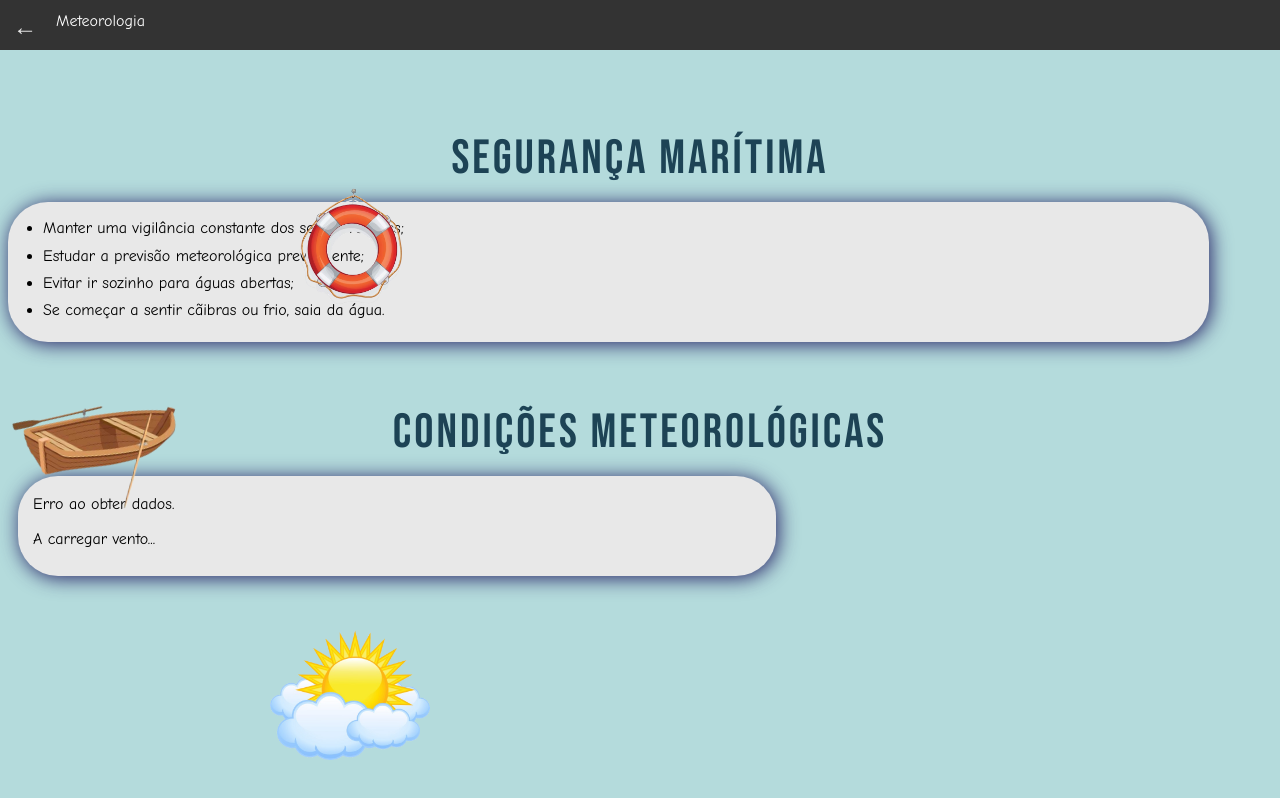
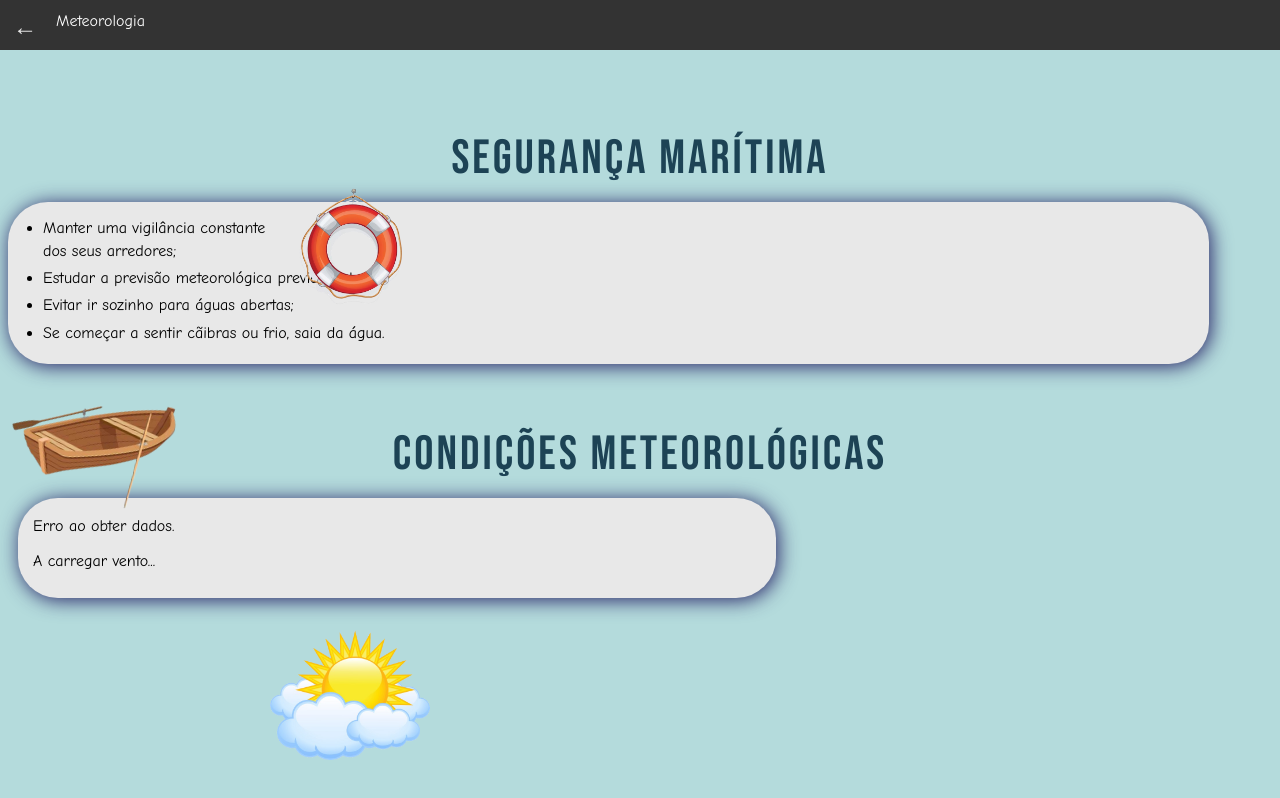
Before and after one commit to elisapx1775/canoagem, a plain HTML site: page meteorologia.html in a window 1280 px wide. Drawn offline with Linux system fonts and the light colour scheme; no server answers; a web font is replaced by a local one.

Commit message:
Update meteorologia.html

```diff
--- a/meteorologia.html
+++ b/meteorologia.html
@@ -55,7 +55,7 @@
 
     <div class="segurança">
       <ul>
-        <li>Manter uma vigilância constante dos seus arredores;</li>
+        <li>Manter uma vigilância constante <br> dos seus arredores;</li>
         <li>Estudar a previsão meteorológica previamente;</li>
        <li>Evitar ir sozinho para águas abertas;</li>
        <li>Se começar a sentir cãibras
```
